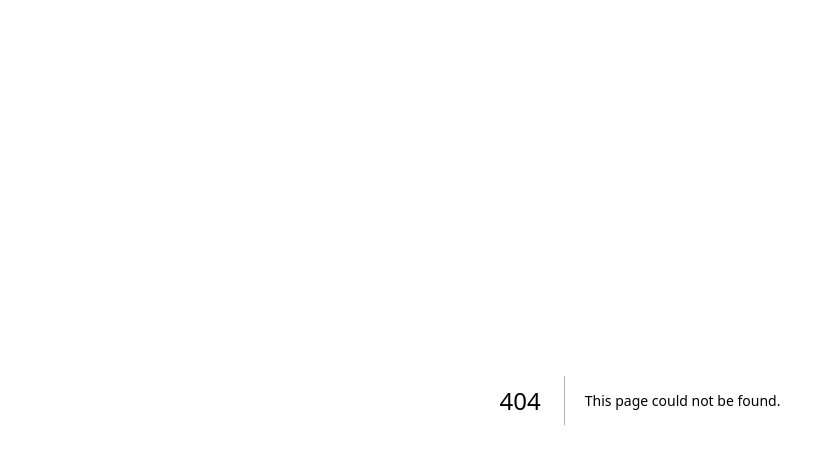
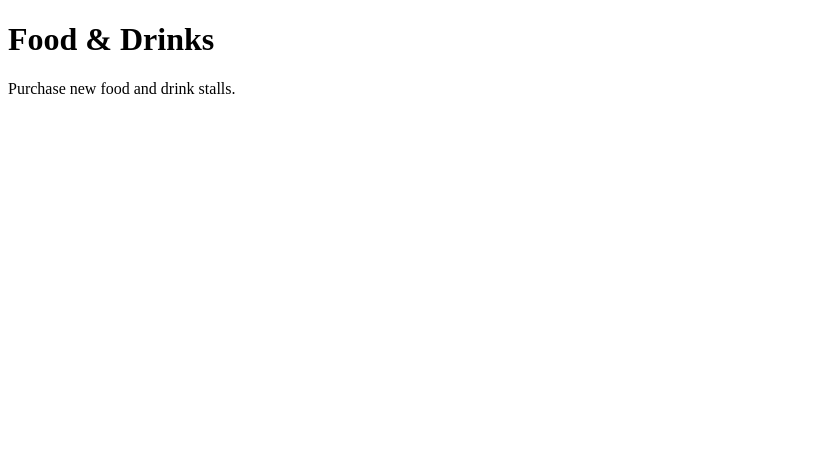
Before and after one commit to felucius/roller-coaster-manager-webapp, a Next.js app: page /consumables in a window 1280 px wide. Before the commit this address had no page. Shown: the top 464 px of the page, without its empty margins (0-835 px from the left). Built offline with nearby package versions, Linux system fonts and the light colour scheme.

Commit message:
Added consumables page and routing

```diff
--- /dev/null
+++ b/app/consumables/page.tsx
@@ -0,0 +1,5 @@
+import Consumables from "@/components/screens/Consumables";
+
+export default function ConsumablesPage() {
+    return <Consumables/>;
+}
--- /dev/null
+++ b/components/screens/Consumables.tsx
@@ -0,0 +1,10 @@
+"use client";
+
+export default function Consumables() {
+    return (
+        <main>
+            <h1>Food & Drinks</h1>
+            <p>Purchase new food and drink stalls.</p>
+        </main>
+    );
+}
```
Also changed, not shown: components/screens/MainScreen.tsx (+6 -2 lines).
